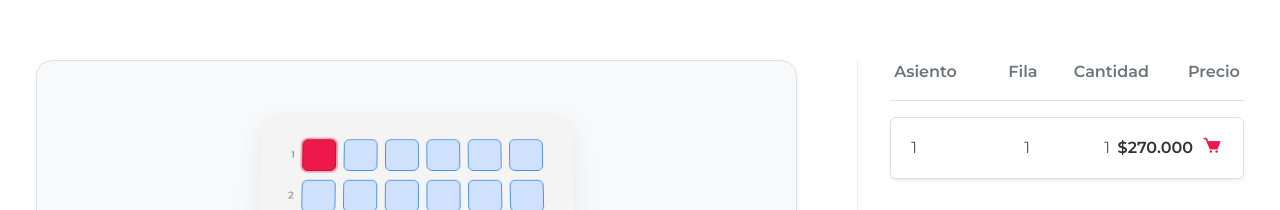
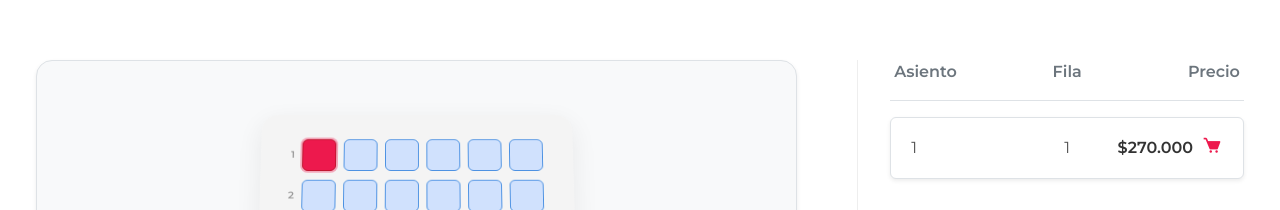
Before and after one commit to LourdesGrandotti/TicketAppReact, a React (Vite) app: page /asientos in a window 1280 px wide. Both pictures are taken after a click on the button 318 px from the left and 301 px from the top of the page. Shown: the part 146-356 px from the top of the page. Built offline with nearby package versions, Linux system fonts and the light colour scheme; some icons are missing; a web font is replaced by a local one.

Commit message:
feat: add SummaryPanel component to display selected seats and calculate total price

```diff
--- a/src/components/SummaryPanel.jsx
+++ b/src/components/SummaryPanel.jsx
@@ -1,4 +1,3 @@
-
 export default function SummaryPanel({ selectedSeatsData, onRemoveSeat, onContinue }) {
   const total = selectedSeatsData.reduce((sum, seat) => sum + seat.precio, 0);
 
@@ -6,10 +5,9 @@ export default function SummaryPanel({ selectedSeatsData, onRemoveSeat, onContin
     <aside className="d-flex flex-column w-100" aria-label="Detalle de selección" style={{ borderLeft: "1px solid #eee", paddingLeft: "2rem" }}>
       {/* Encabezado de columnas */}
       <div className="row w-100 text-secondary fw-bold mb-3 border-bottom pb-3 m-0" role="row">
-        <div className="col-3 px-1">Asiento</div>
-        <div className="col-3 px-1 text-center">Fila</div>
-        <div className="col-3 px-1 text-center">Cantidad</div>
-        <div className="col-3 px-1 text-end">Precio</div>
+        <div className="col-4 px-1">Asiento</div>
+        <div className="col-4 px-1 text-center">Fila</div>
+        <div className="col-4 px-1 text-end">Precio</div>
       </div>
 
       {/* Lista de asientos seleccionados */}
@@ -26,10 +24,9 @@ export default function SummaryPanel({ selectedSeatsData, onRemoveSeat, onContin
               style={{ backgroundColor: "#fff" }}
               role="listitem"
             >
-              <div className="col-3 px-1" style={{ color: "#555" }}>{seat.numero}</div>
-              <div className="col-3 px-1 text-center" style={{ color: "#555" }}>{seat.fila}</div>
-              <div className="col-3 px-1 text-center" style={{ color: "#555" }}>1</div>
-              <div className="col-3 px-1 text-end fw-bold d-flex justify-content-end align-items-center gap-1" style={{ color: "#333" }}>
+              <div className="col-4 px-1" style={{ color: "#555" }}>{seat.numero}</div>
+              <div className="col-4 px-1 text-center" style={{ color: "#555" }}>{seat.fila}</div>
+              <div className="col-4 px-1 text-end fw-bold d-flex justify-content-end align-items-center gap-1" style={{ color: "#333" }}>
                 ${seat.precio.toLocaleString('es-AR')}
                 <button
                   type="button"
```
